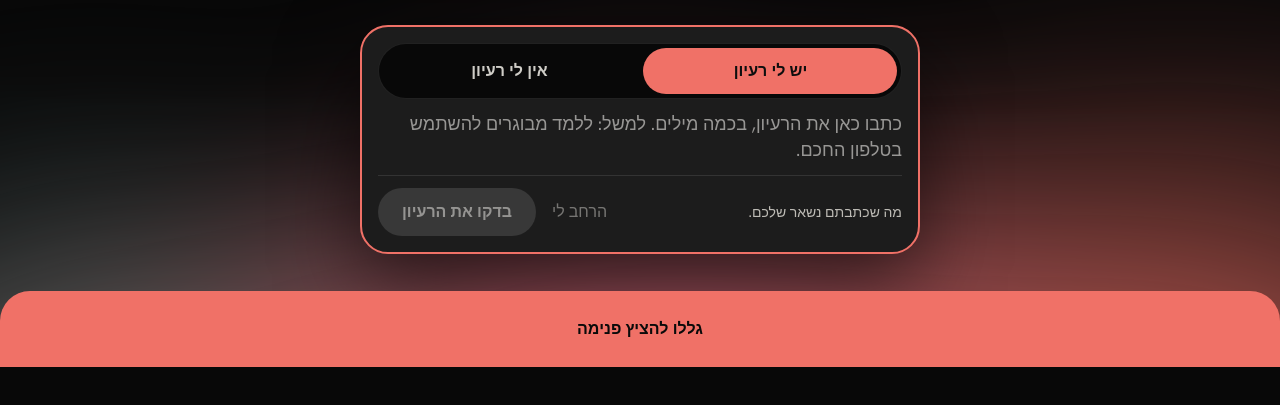
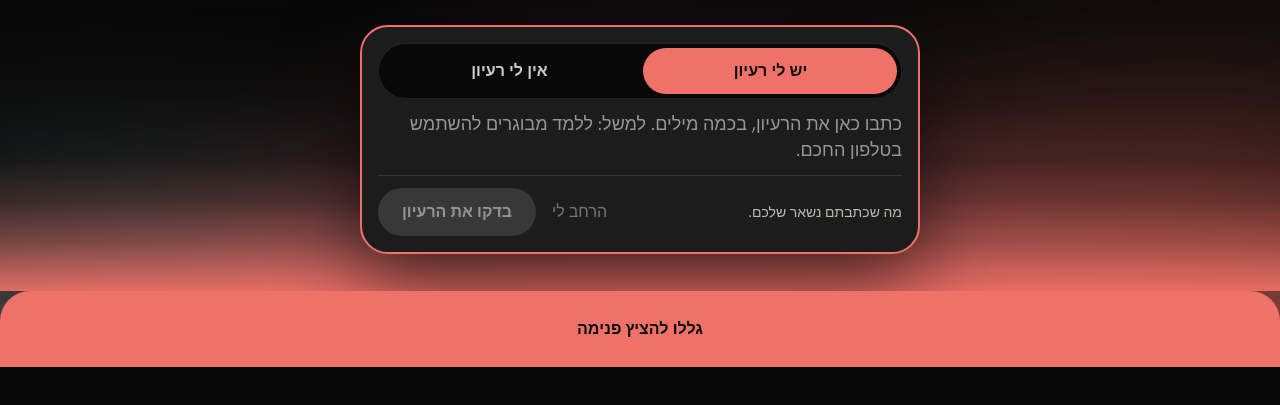
Before and after one commit to Kaptainymo/wazo, a website: page site/features.html in a window 1280 px wide. Shown: the part 433-838 px from the top of the page. Drawn offline with Linux system fonts and the light colour scheme; a web font is replaced by a local one.

Commit message:
Hero glow: a feather melts the glow into the coral sheet (no hard colour line)
Co-Authored-By: Claude Sonnet 5.5 <noreply@anthropic.com>

```diff
--- a/site/features.html
+++ b/site/features.html
@@ -289,6 +289,9 @@
     radial-gradient(48% 64% at 84% 98%,rgba(240,113,103,.9),rgba(240,113,103,.42) 38%,rgba(240,113,103,.12) 62%,transparent 80%),
     radial-gradient(84% 56% at 50% 108%,rgba(240,113,103,.8),rgba(240,113,103,.34) 45%,transparent 80%);
     filter:blur(64px);animation:breathe 16s ease-in-out infinite}
+  /* a feather above the coral sheet: the glow melts into the sheet instead of ending at a hard line */
+  .glow s{position:absolute;inset-inline:0;bottom:76px;height:132px;background:linear-gradient(to top,color-mix(in srgb,var(--coral) 92%,transparent),color-mix(in srgb,var(--coral) 40%,transparent) 36%,color-mix(in srgb,var(--coral) 12%,transparent) 68%,transparent)}
+  .peek.flat .glow s{bottom:0;height:110px}
   @keyframes breathe{0%,100%{transform:translateY(0) scale(1)}50%{transform:translateY(-2%) scale(1.05)}}
   @media (prefers-reduced-motion:reduce){.glow i{animation:none}.glow b{transition:none;transform:none;filter:none}}
   .hero .copy{opacity:calc(1 - var(--o)*1.5);transform:translateY(calc(var(--o)*-36px))}
@@ -424,7 +427,7 @@
 <main id="top" tabindex="-1">
   <section class="peek" id="peek"><span id="what" style="position:absolute;top:0"></span><div class="pin">
   <div class="hero">
-    <div class="glow" id="glow" aria-hidden="true"><b><i></i></b></div>
+    <div class="glow" id="glow" aria-hidden="true"><b><i></i></b><s></s></div>
     <div class="grain"></div>
     <div class="stage simple">
       <div class="copy">
```
